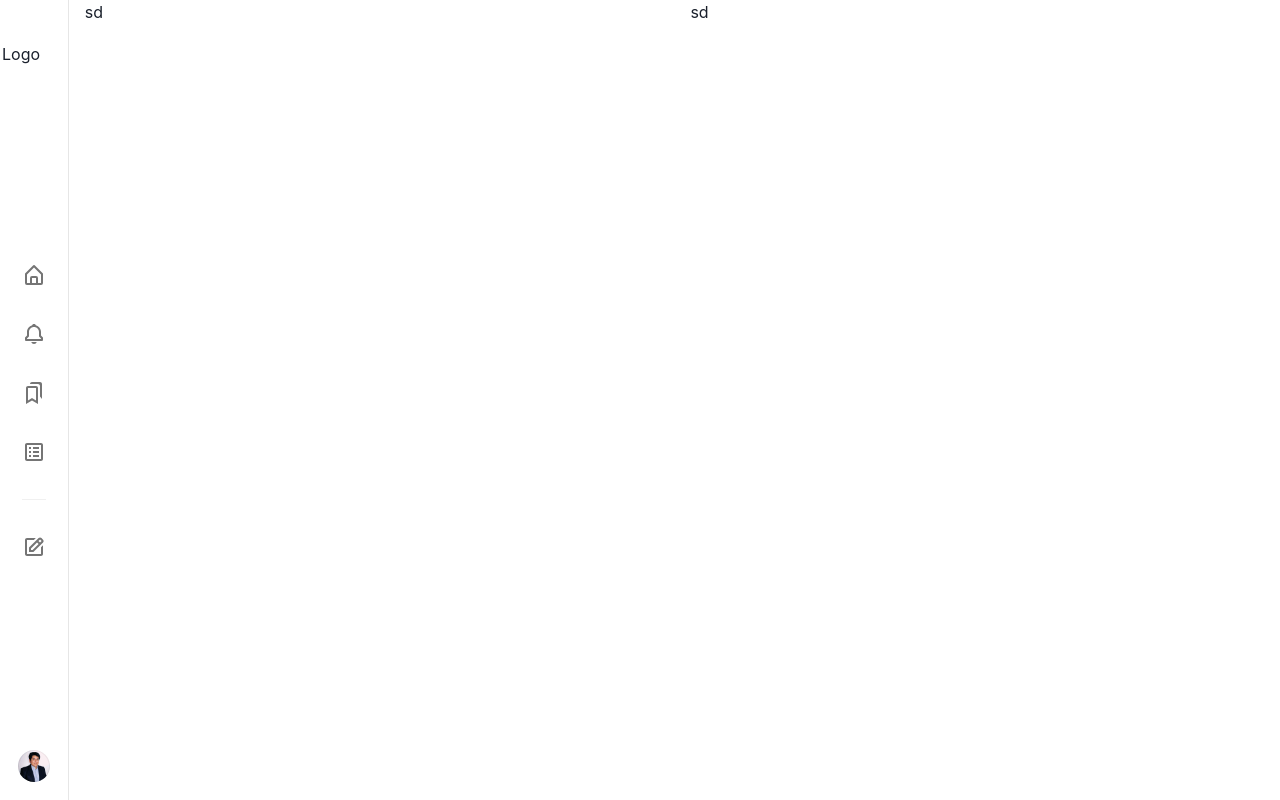
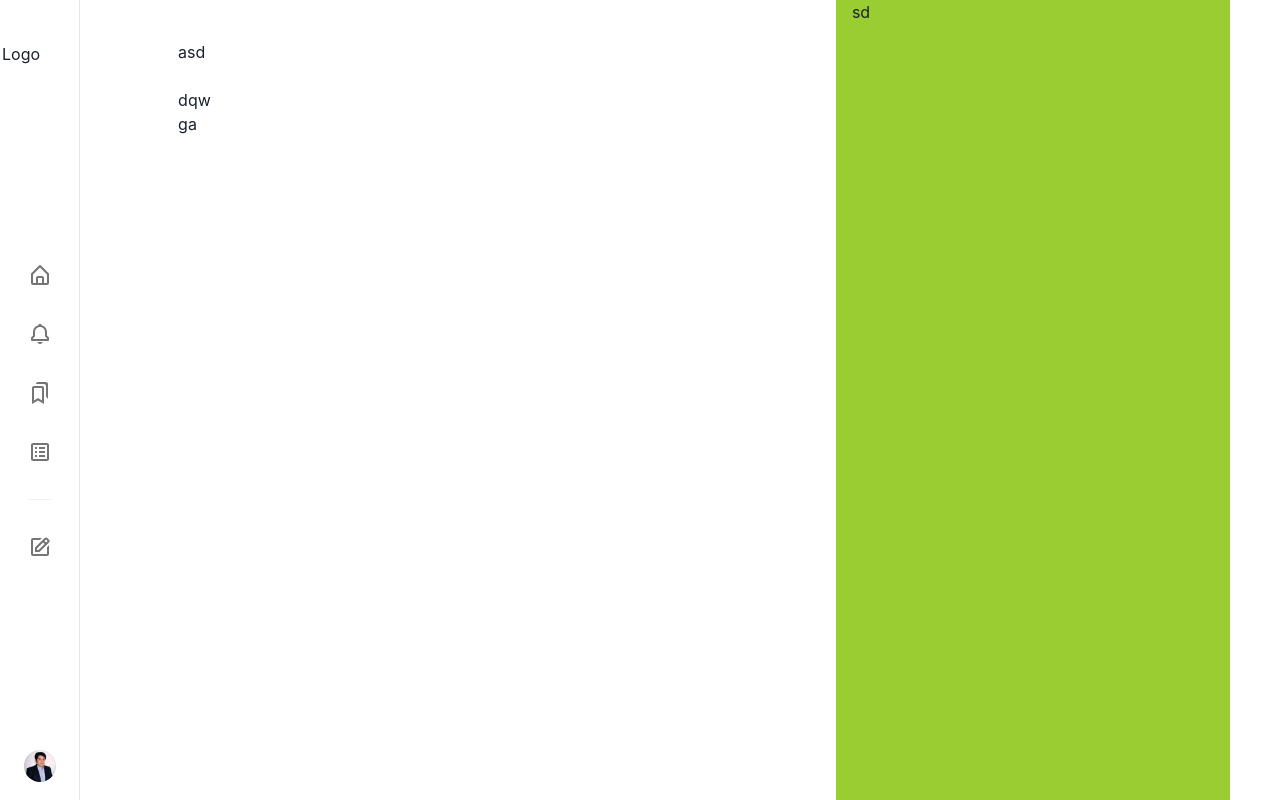
Before and after one commit to Ox18/Blog, a Next.js app: page / in a window 1280 px wide. Built offline with nearby package versions, Linux system fonts and the light colour scheme.

Commit message:
add content center

```diff
--- a/components/common/Articulo/index.js
+++ /dev/null
@@ -1,20 +0,0 @@
-import { Flex, Center, Text, Square, Box } from '@chakra-ui/react'
-import React from 'react'
-
-const Articulo = () => {
-  return (
-    <Flex color='white' direction={"column"}>
-        <Box flex='1' bg='green.500'>
-            <Text>Box 3</Text>
-        </Box>
-        <Box flex='1' bg="green.200">
-            <Text>Box 3</Text>
-        </Box>
-        <Box flex='1' bg='green'>
-            <Text>Box 3</Text>
-        </Box>
-    </Flex>
-  )
-}
-
-export default Articulo
--- /dev/null
+++ b/components/common/ContentItemStorie/index.js
@@ -0,0 +1,25 @@
+import { Container, Flex } from '@chakra-ui/react'
+import React from 'react'
+
+const ContentItemStorie = ({
+    children,
+}) => {
+  return (
+    <Flex
+      p={0}
+      justifyContent={"center"}
+    >
+      <Container
+        p={0}
+        maxW={"692px"}
+        margin={"0 32px"}
+        width={"100%"}
+        minWidth={"0"}
+      >
+        {children}
+      </Container>
+    </Flex>
+  )
+}
+
+export default ContentItemStorie
--- /dev/null
+++ b/components/layout/HomeStoriesLayout.js
@@ -0,0 +1,32 @@
+import { Container } from '@chakra-ui/react'
+import React from 'react'
+import ContentItemStorie from '../common/ContentItemStorie'
+
+const HomeStoriesLayout = ({
+    children,
+}) => {
+  return (
+    <Container
+      p={0}
+      mb={0}
+      flex={"1 1 auto"}
+      minW={"0"}
+    >
+      <ContentItemStorie>
+          <Container
+            p={"40px 0 24px"}
+          >
+            asd
+          </Container>
+      </ContentItemStorie>
+      <ContentItemStorie>
+          dqw
+      </ContentItemStorie>
+      <ContentItemStorie>
+        {children}
+      </ContentItemStorie>
+    </Container>
+  )
+}
+
+export default HomeStoriesLayout
--- a/components/layout/MainLayout.js
+++ b/components/layout/MainLayout.js
@@ -1,16 +1,16 @@
-import { Center, Container, Flex, Grid, Square } from "@chakra-ui/react";
+import {        Container, Flex } from "@chakra-ui/react";
 import Sidebar from "../common/Sidebar";
 
 const MainLayout = ({
     children,
 })=>{
     return(
-    <Flex direction={"row"} justifyContent={"space-between"} minHeight="100vh" maxWidth="1504px" margin={"auto"}>
+    <Flex direction={"row"} justifyContent={"space-between"} minHeight="100vh" width={"100vw"} maxWidth="1504px" margin={"auto"}>
         <Sidebar />
         <Container>
-            sd
+            {children}
         </Container>
-        <Container>
+        <Container width={"394px"} bg="yellowgreen">
             sd
         </Container>
     </Flex>
--- a/pages/index.js
+++ b/pages/index.js
@@ -1,12 +1,12 @@
-import Head from 'next/head'
-import Articulo from '../components/common/Articulo'
-import Sidebar from '../components/common/Sidebar'
+import HomeStoriesLayout from '../components/layout/HomeStoriesLayout'
 import MainLayout from '../components/layout/MainLayout'
 
 export default function Home() {
   return (
     <MainLayout>
-      <Sidebar />
+      <HomeStoriesLayout >
+        <div>ga</div>
+      </HomeStoriesLayout>
     </MainLayout>
   )
 }
```
